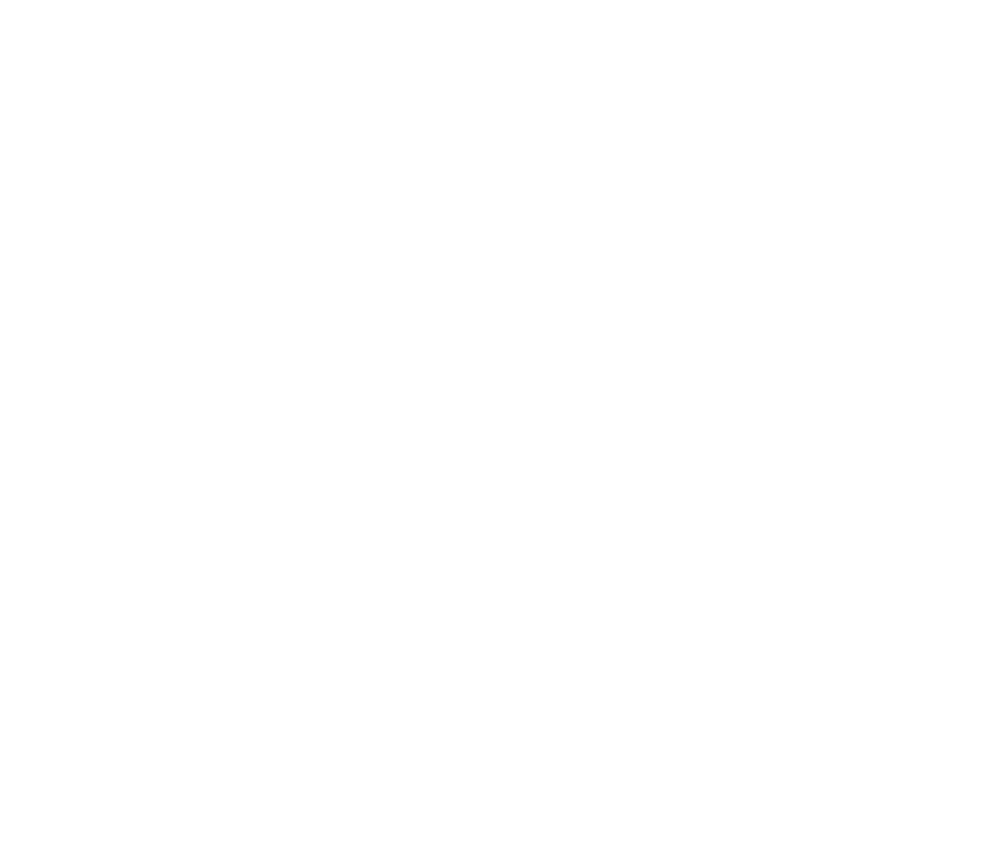
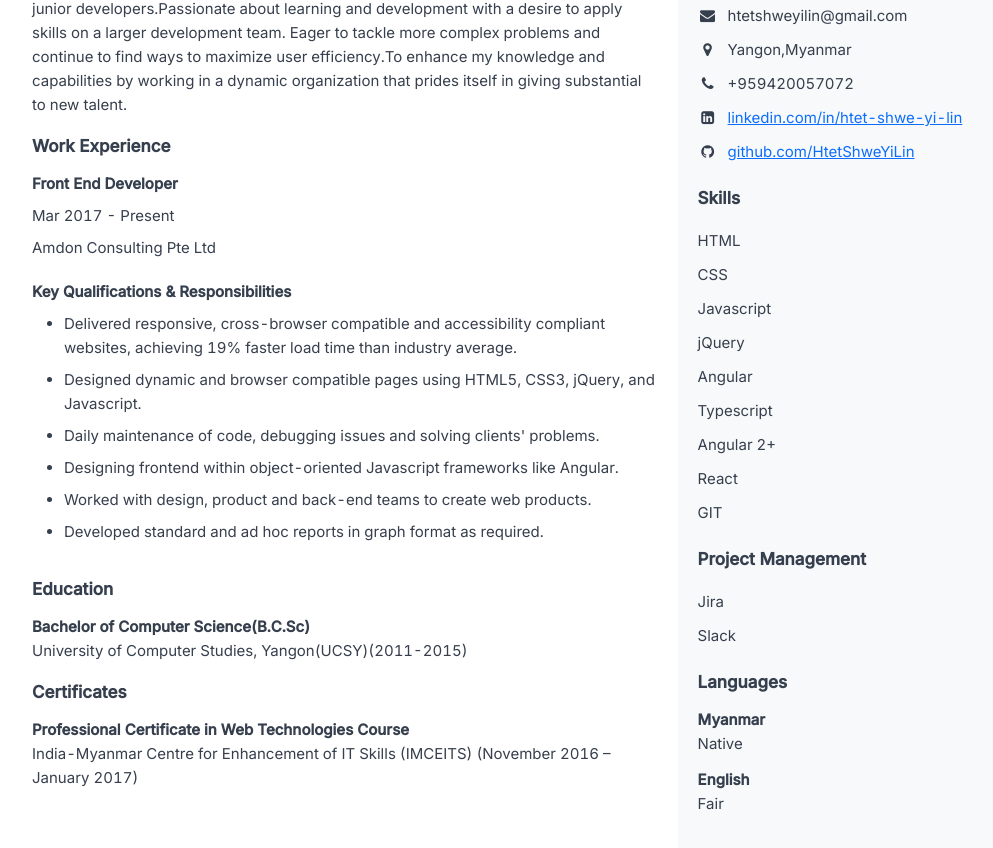
Before and after one commit to HtetShweYiLin/personal-portfolio-angular, an Angular app: page /resume in a window 1280 px wide. Before the commit this address led to /. Shown: the part 210-1058 px from the top of the page, without its empty margins (116-1109 px from the left). Before the commit the page ends 800 px from the top, so only its background shows below. Built offline with nearby package versions, Linux system fonts and the light colour scheme.

Commit message:
update resume

```diff
--- a/angular.json
+++ b/angular.json
@@ -28,9 +28,12 @@
             ],
             "styles": [
               "src/styles.css",
-              "node_modules/bootstrap/dist/css/bootstrap.min.css"
+              "./node_modules/bootstrap/dist/css/bootstrap.min.css"
             ],
-            "scripts": []
+            "scripts": [
+              "./node_modules/jquery/dist/jquery.min.js",
+              "./node_modules/bootstrap/dist/js/bootstrap.min.js"
+            ]
           },
           "configurations": {
             "production": {
--- a/package.json
+++ b/package.json
@@ -19,6 +19,7 @@
     "@angular/platform-browser-dynamic": "~13.3.0",
     "@angular/router": "~13.3.0",
     "bootstrap": "^5.1.3",
+    "jquery": "^3.6.0",
     "jspdf": "^2.5.1",
     "rxjs": "~7.5.0",
     "tslib": "^2.3.0",
--- a/src/app/app-routing.module.ts
+++ b/src/app/app-routing.module.ts
@@ -1,6 +1,7 @@
 import { NgModule } from '@angular/core';
 import { RouterModule, Routes } from '@angular/router';
 import { ProfileComponent } from './profile/profile.component';
+import { ResumeComponent } from './profile/resume/resume.component';
 
 const routes: Routes = [
   {
@@ -9,6 +10,10 @@ const routes: Routes = [
   {
     path: 'profile',
     component: ProfileComponent
+  },
+  {
+    path: 'resume',
+    component: ResumeComponent
   }
 ];
 
--- a/src/app/profile/profile.component.html
+++ b/src/app/profile/profile.component.html
@@ -1,3 +1,2 @@
 <p>profile works!</p>
-<button (click)="exportHtmlToPDF()">Download resume</button>
-<app-resume></app-resume>
+<button (click)="downloadResume()">Download resume</button>
--- a/src/app/profile/profile.component.ts
+++ b/src/app/profile/profile.component.ts
@@ -1,4 +1,5 @@
 import { Component, OnInit } from '@angular/core';
+import { Router } from '@angular/router';
 import { jsPDF } from "jspdf";
 import html2canvas from 'html2canvas';
 
@@ -9,26 +10,30 @@ import html2canvas from 'html2canvas';
 })
 export class ProfileComponent implements OnInit {
 
-  constructor() { }
+  constructor(private router: Router) { }
 
   ngOnInit(): void {
   }
 
-  exportHtmlToPDF(){
-    let data: any = document.getElementById('resume');
+  // exportHtmlToPDF(){
+  //   let data: any = document.getElementById('resume');
 
-      html2canvas(data).then(canvas => {
+  //     html2canvas(data).then(canvas => {
 
-          let docWidth = 208;
-          let docHeight = canvas.height * docWidth / canvas.width;
+  //         let docWidth = 208;
+  //         let docHeight = canvas.height * docWidth / canvas.width;
 
-          const contentDataURL = canvas.toDataURL('image/png')
-          let doc = new jsPDF('p', 'mm', 'a4');
-          let position = 0;
-          doc.addImage(contentDataURL, 'PNG', 0, position, docWidth, docHeight)
+  //         const contentDataURL = canvas.toDataURL('image/png')
+  //         let doc = new jsPDF('p', 'mm', 'a4');
+  //         let position = 0;
+  //         doc.addImage(contentDataURL, 'PNG', 0, position, docWidth, docHeight)
 
-          doc.save('resume.pdf');
-      });
+  //         doc.save('resume.pdf');
+  //     });
+  // }
+
+  downloadResume() {
+    this.router.navigate(['resume']);
   }
 
 }
--- a/src/app/profile/resume/resume.component.css
+++ b/src/app/profile/resume/resume.component.css
@@ -12,7 +12,7 @@
 
   .resume-container {
     max-width: 1024px;
-    /*margin: 0 auto;*/
+    margin: 0 auto;
   }
 
   .content-wrapper {
@@ -20,11 +20,11 @@
   }
 
   .column-left {
-    width: 70%;
+    width: 65%;
   }
 
   .column-right {
-    width: 30%;
+    width: 35%;
   }
 
   .column-left,.column-right {
@@ -48,7 +48,7 @@
     text-align: center;
   }
 
-  @media (max-width: 991.98px) {
+  /* @media (max-width: 991.98px) {
     .content-wrapper {
       display: block;
     }
@@ -56,4 +56,4 @@
     .column-left,.column-right {
       width: 100%;
     }
-  }
+  } */
--- a/src/app/profile/resume/resume.component.html
+++ b/src/app/profile/resume/resume.component.html
@@ -28,19 +28,22 @@
               </div>
               <ul class="list">
                 <li>
-                  Implemented websites and landing pages from concept through deployment.
+                  Delivered responsive, cross-browser compatible and accessibility compliant websites, achieving 19% faster load time than industry average.
                 </li>
                 <li>
-                  Standardized all output with a new, responsive, mobile-first approach and strategy.
+                  Designed dynamic and browser compatible pages using HTML5, CSS3, jQuery, and Javascript.
                 </li>
                 <li>
-                  Assessed UX and UI designs for technical feasibility.
+                  Daily maintenance of code, debugging issues and solving clients' problems.
+                </li>
+                <li>
+                  Designing frontend within object-oriented Javascript frameworks like Angular.
+                </li>
+                <li>
+                  Worked with design, product and back-end teams to create web products.
                 </li>
                 <li>
                   Developed standard and ad hoc reports in graph format as required.
-                </li>
-                <li>
-                  Collaborated with product team members to implement new feature developments.
                 </li>
               </ul>
             </div>
@@ -77,6 +80,10 @@
             Personal Info
           </div>
           <div class="personal-info">
+            <i class="fa fa-calendar" aria-hidden="true"></i>
+            <span>08-04-1995</span>
+          </div>
+          <div class="personal-info">
             <i class="fa fa-envelope" aria-hidden="true"></i>
             <span>htetshweyilin@gmail.com</span>
           </div>
@@ -97,7 +104,7 @@
           <div class="personal-info">
             <i class="fa fa-github" aria-hidden="true"></i>
             <span>
-              <a href="https://github.com/HteyShweYiLin" target="_blank">github.com/HteyShweYiLin</a>
+              <a href="https://github.com/HtetShweYiLin" target="_blank">github.com/HtetShweYiLin</a>
             </span>
           </div>
         </div>
@@ -135,6 +142,42 @@
             </div>
           </div>
         </div>
+        <div class="p-b-15">
+          <div class="body-l header">
+            Project Management
+          </div>
+          <div class="skills-wrapper">
+            <div>
+              Jira
+            </div>
+            <div>
+              Slack
+            </div>
+          </div>
+        </div>
+        <div>
+          <div class="body-l header">
+            Languages
+          </div>
+          <div>
+              <div class="header">
+                <div class="body-m">
+                  Myanmar
+                </div>
+                <div>
+                  Native
+                </div>
+              </div>
+              <div class="header">
+                <div class="body-m">
+                  English
+                </div>
+                <div>
+                  Fair
+                </div>
+              </div>
+          </div>
+        </div>
       </div>
     </div>
 </div>
--- a/src/app/profile/resume/resume.component.ts
+++ b/src/app/profile/resume/resume.component.ts
@@ -14,22 +14,22 @@ export class ResumeComponent implements OnInit {
   ngOnInit(): void {
   }
 
-  // exportHtmlToPDF(){
-  //   let data: any = document.getElementById('resume');
-  //   console.log("data",data);
+  exportHtmlToPDF(){
+    let data: any = document.getElementById('resume');
+    console.log("data",data);
 
-  //     html2canvas(data).then(canvas => {
+      html2canvas(data).then(canvas => {
 
-  //         let docWidth = 208;
-  //         let docHeight = canvas.height * docWidth / canvas.width;
+          let docWidth = 208;
+          let docHeight = canvas.height * docWidth / canvas.width;
 
-  //         const contentDataURL = canvas.toDataURL('image/png')
-  //         let doc = new jsPDF('p', 'mm', 'a4');
-  //         let position = 0;
-  //         doc.addImage(contentDataURL, 'PNG', 0, position, docWidth, docHeight)
+          const contentDataURL = canvas.toDataURL('image/png')
+          let doc = new jsPDF('p', 'mm', 'a4');
+          let position = 0;
+          doc.addImage(contentDataURL, 'PNG', 0, position, docWidth, docHeight)
 
-  //         doc.save('exportedPdf.pdf');
-  //     });
-  // }
+          doc.save('exportedPdf.pdf');
+      });
+  }
 
 }
--- a/src/index.html
+++ b/src/index.html
@@ -6,6 +6,10 @@
   <base href="/">
   <meta name="viewport" content="width=device-width, initial-scale=1">
   <link rel="icon" type="image/x-icon" href="favicon.ico">
+  <link rel="preconnect" href="https://fonts.googleapis.com">
+  <link rel="preconnect" href="https://fonts.gstatic.com" crossorigin>
+  <link href="https://fonts.googleapis.com/css2?family=Inter:wght@400;500&display=swap" rel="stylesheet">
+  <link rel="stylesheet" href="https://cdnjs.cloudflare.com/ajax/libs/font-awesome/4.7.0/css/font-awesome.min.css">
 </head>
 <body>
   <app-root></app-root>
```
Also changed, not shown: 1 other file (tests, documents, lock files or other folders).
